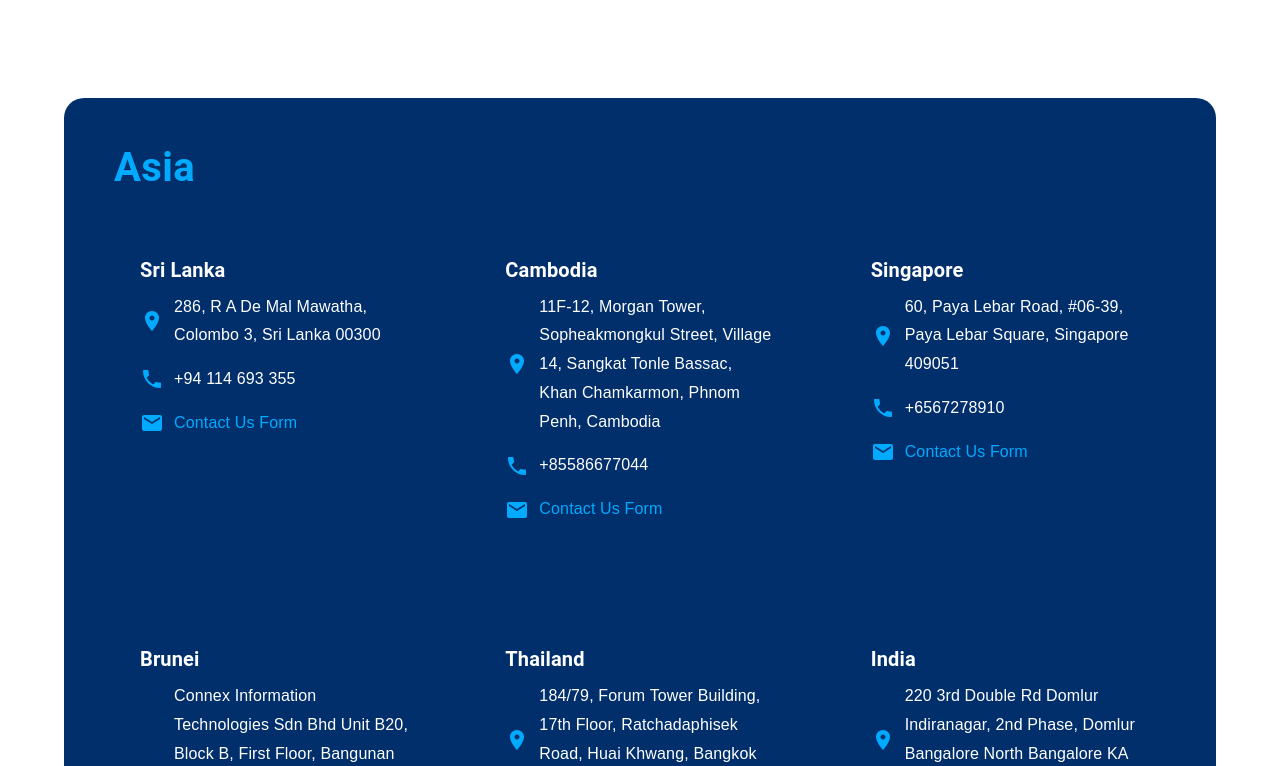
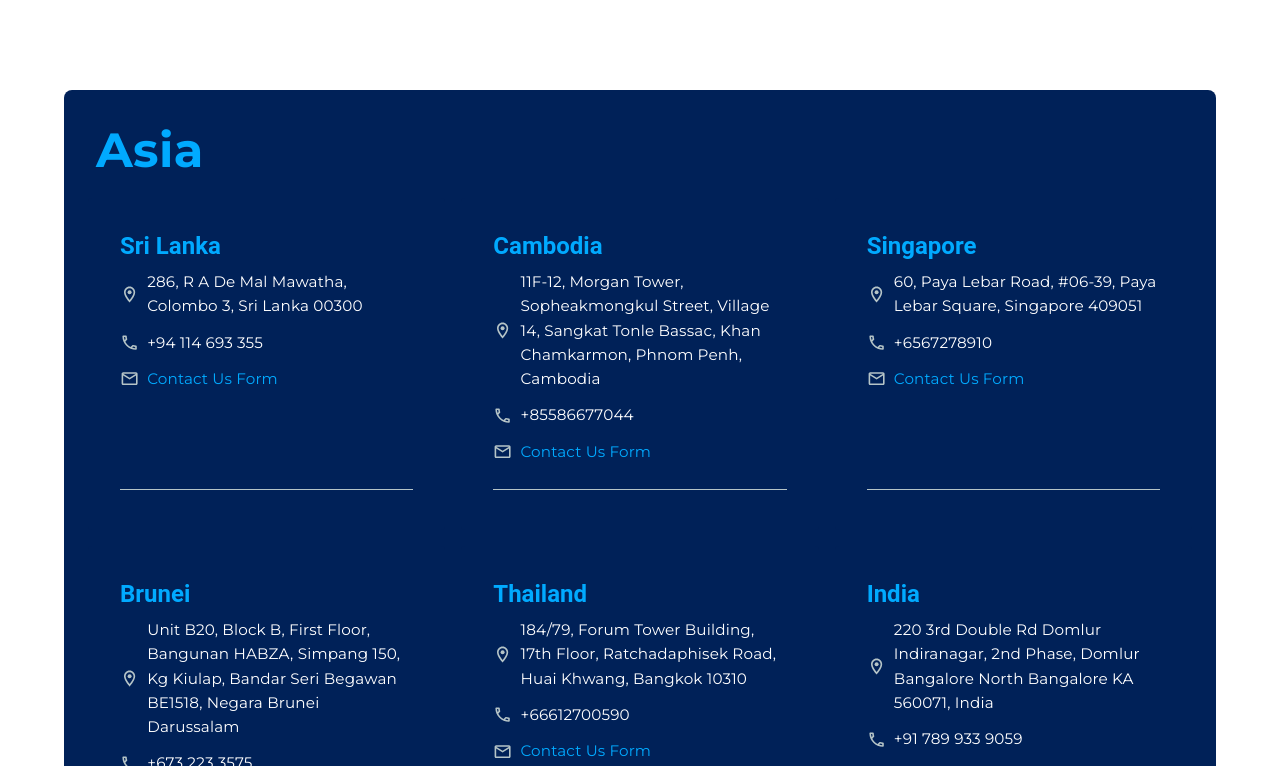
Before and after one commit to RivinduTharaka/CodeWorksNewProject, a React (Create React App) app: page /global-coverage in a window 1280 px wide. Shown: the part 1094-1860 px from the top of the page. Built offline with nearby package versions, Linux system fonts and the light colour scheme.

Commit message:
global coverage

```diff
--- a/public/index.html
+++ b/public/index.html
@@ -24,6 +24,8 @@
       work correctly both with client-side routing and a non-root public URL.
       Learn how to configure a non-root public URL by running `npm run build`.
     -->
+      <!-- google fonts -->
+    <link href="https://fonts.googleapis.com/css2?family=Montserrat:wght@400;700&display=swap" rel="stylesheet">
     <title>React App</title>
   </head>
   <body>
--- a/src/components/AboutUs/GlobalCoverage/GlobalCoverageSec3.js
+++ b/src/components/AboutUs/GlobalCoverage/GlobalCoverageSec3.js
@@ -6,69 +6,103 @@ import {
   Card,
   CardContent,
   Link,
-  Container,
+  Divider,
 } from "@mui/material";
 import { styled } from "@mui/system";
-import LocationOnIcon from "@mui/icons-material/LocationOn";
-import PhoneIcon from "@mui/icons-material/Phone";
-import EmailIcon from "@mui/icons-material/Email";
+import {
+  EmailOutlined,
+  LocationOnOutlined,
+  PhoneOutlined,
+} from "@mui/icons-material";
 
 // Styled Components
 const SectionContainer = styled(Box)(({ theme }) => ({
   backgroundColor: "#ffffff",
-  padding: "40px 0",
+  padding: theme.spacing(4, 0),
   display: "flex",
   flexDirection: "column",
-  gap: "20px",
+  gap: theme.spacing(2),
   alignItems: "center",
-  fontFamily: "YourFontFamily, sans-serif",
+  fontFamily: "Montserrat, Arial, sans-serif",
 }));
 
 const RegionContainer = styled(Box)(({ theme }) => ({
-  backgroundColor: "#002f6c",
+  backgroundColor: "#002158",
   color: "#ffffff",
-  padding: "40px",
+  padding: theme.spacing(3),
   width: "90%",
-  borderRadius: "20px",
+  borderRadius: theme.shape.borderRadius * 2,
   [theme.breakpoints.down("sm")]: {
     width: "95%",
+    padding: theme.spacing(2),
   },
 }));
 
-const RegionHeader = styled(Typography)({
-  fontSize: "2.5rem",
-  fontWeight: "bold",
+const RegionHeader = styled(Typography)(({ theme }) => ({
+  fontSize: "clamp(2rem, 5vw, 3rem)", // Responsive font size
+  fontWeight: 700,
   color: "#00aaff",
   textAlign: "left",
-  marginBottom: "20px",
-  paddingLeft: "10px",
-});
+  marginBottom: theme.spacing(1.5),
+  paddingLeft: theme.spacing(1),
+  fontFamily: "Montserrat, Arial, sans-serif",
+  [theme.breakpoints.down("sm")]: {
+    fontSize: "clamp(1.5rem, 4vw, 2.5rem)",
+  },
+  [theme.breakpoints.between("sm", "md")]: {
+    fontSize: "clamp(2rem, 4.5vw, 2.8rem)",
+  },
+  [theme.breakpoints.up("lg")]: {
+    fontSize: "3rem",
+  },
+}));
 
 const CountryCard = styled(Card)(({ theme }) => ({
-    backgroundColor: "#002f6c", // 👈 White with 30% transparency
-    color: "#ffff",
-    padding: "20px",
-    borderRadius: "10px",
+  backgroundColor: "#002158",
+  color: "#ffffff",
+  padding: theme.spacing(2),
   width: "100%",
   boxShadow: "none",
-    backdropFilter: "blur(10px)", // 👈 Adds a frosted-glass effect
+  borderRadius: theme.shape.borderRadius,
+  display: "flex",
+  flexDirection: "column",
+  transition: "transform 0.2s ease-in-out",
+  "&:hover": {
+    transform: "scale(1.02)", // Slight zoom effect on hover
+  },
+  [theme.breakpoints.down("sm")]: {
+    padding: theme.spacing(1.5),
+  },
 }));
 
-// Updated IconTextRow with increased spacing between rows
+const CardContentStyled = styled(CardContent)(({ theme }) => ({
+  flex: 1,
+  display: "flex",
+  flexDirection: "column",
+  justifyContent: "space-between",
+  minHeight: "300px", // Increased to accommodate longer content
+  [theme.breakpoints.down("sm")]: {
+    minHeight: "280px", // Slightly smaller on mobile
+  },
+}));
+
 const IconTextRow = ({ icon, text }) => (
   <Box
     display="flex"
     alignItems="center"
-    gap="10px"
-    sx={{ marginBottom: "15px" }}
+    gap={1}
+    sx={{ marginBottom: theme => theme.spacing(1.5) }}
   >
     {icon}
     <Typography
-      variant="body1"
+      variant="body2"
       sx={{
-        fontSize: "xs",
-        fontFamily: "sans-serif",
-        lineHeight: 1.8, // Increased line height for multi-line text
+        fontSize: "0.95rem",
+        fontWeight: 400,
+        fontFamily: "Montserrat, Arial, sans-serif",
+        lineHeight: 1.6,
+        // color: "#b5c4c7",
+        overflowWrap: "break-word", // Ensure long text wraps
       }}
     >
       {text}
@@ -89,42 +123,33 @@ const GlobalCoverageSec3 = () => {
         },
         {
           name: "Cambodia",
-          address: `11F-12, Morgan Tower,
-Sopheakmongkul Street,
-Village 14, Sangkat Tonle Bassac,
-Khan Chamkarmon, Phnom Penh, Cambodia`,
+          address: `11F-12, Morgan Tower, Sopheakmongkul Street, Village 14, Sangkat Tonle Bassac, Khan Chamkarmon, Phnom Penh, Cambodia`,
           phone: "+85586677044",
           contactUrl: "https://www.connexit.biz/kh/ContactUs",
         },
         {
           name: "Singapore",
-          address:
-            "60, Paya Lebar Road, #06-39, Paya Lebar Square, Singapore 409051",
+          address: "60, Paya Lebar Road, #06-39, Paya Lebar Square, Singapore 409051",
           phone: "+6567278910",
-          contactUrl: "https://www.connexit.biz/SL/ContactUs",
+          contactUrl: "https://www.connexit.biz/SG/ContactUs",
         },
         {
           name: "Brunei",
-          address: `Connex Information Technologies Sdn Bhd
-Unit B20, Block B, First Floor, Bangunan HABZA,
-Simpang 150, Kg Kiulap, Bandar Seri Begawan BE1518
-Negara Brunei Darussalam.`,
+          address: `Unit B20, Block B, First Floor, Bangunan HABZA, Simpang 150, Kg Kiulap, Bandar Seri Begawan BE1518, Negara Brunei Darussalam`,
           phone: "+673 223 3575",
           contactUrl: "https://www.connexit.biz/BRN/ContactUs",
         },
         {
           name: "Thailand",
-          address: `184/79, Forum Tower Building, 17th Floor, Ratchadaphisek Road,
-Huai Khwang, Bangkok 10310`,
+          address: `184/79, Forum Tower Building, 17th Floor, Ratchadaphisek Road, Huai Khwang, Bangkok 10310`,
           phone: "+66612700590",
           contactUrl: "https://www.connexit.biz/TH/ContactUs",
         },
         {
           name: "India",
-          address: `220 3rd Double Rd Domlur Indiranagar, 2nd Phase,
-Domlur Bangalore North Bangalore KA 560071, India`,
+          address: `220 3rd Double Rd Domlur Indiranagar, 2nd Phase, Domlur Bangalore North Bangalore KA 560071, India`,
           phone: "+91 789 933 9059",
-          contactUrl: "https://www.connexit.biz/SL/ContactUs",
+          contactUrl: "https://www.connexit.biz/IN/ContactUs",
         },
         {
           name: "Nepal",
@@ -145,8 +170,7 @@ Domlur Bangalore North Bangalore KA 560071, India`,
         },
         {
           name: "New Zealand",
-          address:
-            "CONNEX INFORMATION TECHNOLOGIES LIMITED,Plimmer Towers , 2-6 Glimmer Terrace,Wellington, 6011",
+          address: "Plimmer Towers, 2-6 Glimmer Terrace, Wellington, 6011",
           phone: "0226892981",
           contactUrl: "https://www.connexit.co.nz/ContactUs",
         },
@@ -157,12 +181,9 @@ Domlur Bangalore North Bangalore KA 560071, India`,
       countries: [
         {
           name: "Dubai",
-          address: `P.O. BOX: 410714
-Office 10, 806, 8th Floor,
-Opal Tower, Business Bay,
-Dubai, UAE`,
+          address: `P.O. BOX: 410714, Office 10, 806, 8th Floor, Opal Tower, Business Bay, Dubai, UAE`,
           phone: "+4 424 9988",
-          contactUrl: "https://www.connexit.biz/uae/ContactUs",
+          contactUrl: "https://www.connexit.biz/UAE/ContactUs",
         },
       ],
     },
@@ -171,10 +192,7 @@ Dubai, UAE`,
       countries: [
         {
           name: "Mauritius",
-          address: `Office C-03,
-Ebene Junction,
-Ebene, Quatre Bornes,
-Mauritius`,
+          address: `Office C-03, Ebene Junction, Ebene, Quatre Bornes, Mauritius`,
           phone: "+23 05 942 8354",
           contactUrl: "https://www.connexit.biz/MU/ContactUs",
         },
@@ -187,36 +205,44 @@ Mauritius`,
       {regionData.map((region) => (
         <RegionContainer key={region.region}>
           <RegionHeader>{region.region}</RegionHeader>
-          <Grid container spacing={3} justifyContent="flex-start">
+          <Grid container spacing={2} justifyContent="flex-start" alignItems="stretch">
             {region.countries.map((country) => (
               <Grid item key={country.name} xs={12} sm={6} md={4}>
                 <CountryCard>
-                  <CardContent>
-                    <Typography variant="h6" fontWeight="bold" gutterBottom>
+                  <CardContentStyled>
+                    <Box>
+                      <Typography
+                        variant="h5"
+                        fontWeight={700}
+                        gutterBottom
+                        sx={{ color: "#00aaff", fontSize: "1.5rem" }}
+                      >
                         {country.name}
                       </Typography>
                       <IconTextRow
-                      icon={<LocationOnIcon sx={{ color: "#00aaff" }} />}
+                        icon={<LocationOnOutlined sx={{ color: "#b5c4c7", fontSize: "1.2rem" }} />}
                         text={country.address}
                       />
                       <IconTextRow
-                      icon={<PhoneIcon sx={{ color: "#00aaff" }} />}
+                        icon={<PhoneOutlined sx={{ color: "#b5c4c7", fontSize: "1.2rem" }} />}
                         text={country.phone}
                       />
                       <IconTextRow
-                      icon={<EmailIcon sx={{ color: "#00aaff" }} />}
+                        icon={<EmailOutlined sx={{ color: "#b5c4c7", fontSize: "1.2rem" }} />}
                         text={
                           <Link
                             href={country.contactUrl}
                             target="_blank"
                             underline="hover"
-                          sx={{ color: "#00aaff" }}
+                            sx={{ color: "#00aaff", fontSize: "0.95rem" }}
                           >
                             Contact Us Form
                           </Link>
                         }
                       />
-                  </CardContent>
+                    </Box>
+                    <Divider sx={{ borderColor: "#b5c4c7", marginTop: theme => theme.spacing(1) }} />
+                  </CardContentStyled>
                 </CountryCard>
               </Grid>
             ))}
```
Lines whose indentation alone changed are shown as unchanged.
